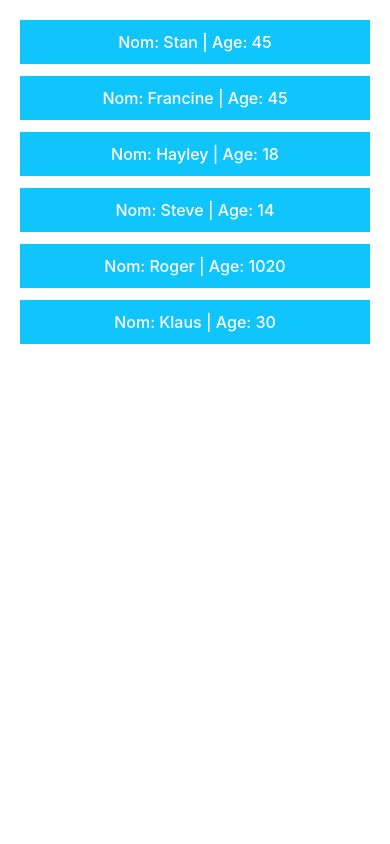
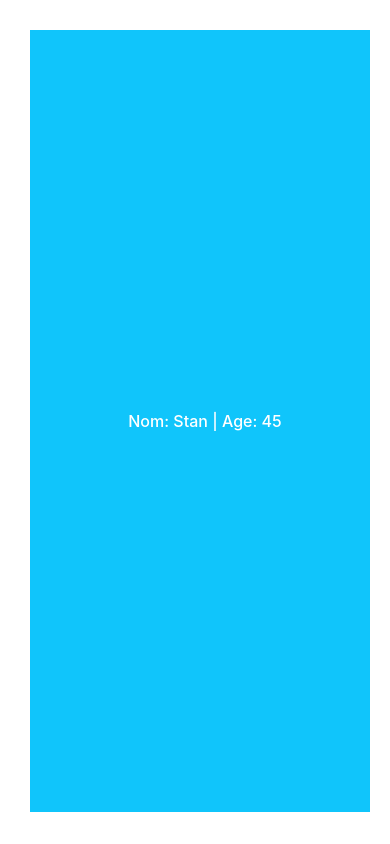
Before and after one commit to NdekoCode/react-native-discovery, a React Native app: screen / in a window 390 px wide. Built offline with nearby package versions, Linux system fonts and the light colour scheme.

Commit message:
feat: add horizontal to flatlist

```diff
--- a/App.js
+++ b/App.js
@@ -1,26 +1,5 @@
-import { Alert, FlatList, RefreshControl, View} from "react-native";
-import { appStyles } from "./styles/app";
-import { obj } from "./data/constants";
-import { UserItem } from "./components";
-import { useEffect, useState } from "react";
+import FamilyApp from "./components/FamilyApp";
+
 export default function App() {
-  const [isRefreshing,setIsRefreshing] = useState(false)
-  const [timer,setTimer] = useState(null)
-  const handleRefreshing = ()=>{
-    setIsRefreshing(true);
-    setTimer(setTimeout(() => {
-      setIsRefreshing(false)
-      Alert.alert("Finish refreshing","Your refreshing is finish",[{text:"Compris",onPress:()=>console.log("Compris")}],{cancelable:true})
-    }, 2000));
-  }
-  console.log("Timer")
-  useEffect(()=>{
-    setIsRefreshing(false);
-    return ()=>clearTimeout(timer);
-  },[])
-  return (
-    <View style={appStyles.container}>
-        <FlatList data={obj} refreshControl={<RefreshControl colors={['red','yellow']} onRefresh={handleRefreshing} refreshing={isRefreshing}/>} keyExtractor={(_,index)=>index} renderItem={({item})=>(<UserItem user={item}/>)}/>
-    </View>
-  );
+  return (<FamilyApp/>)
 }
--- /dev/null
+++ b/components/FamilyApp.js
@@ -0,0 +1,26 @@
+import { Alert, FlatList, RefreshControl, View} from "react-native";
+import { UserItem } from "./UserItem";
+import { useEffect, useState } from "react";
+import { appStyles } from "../styles/app";
+import { familyData } from "../data/constants";
+export default function FamilyApp() {
+  const [isRefreshing,setIsRefreshing] = useState(false)
+  const [timer,setTimer] = useState(null)
+  const handleRefreshing = ()=>{
+    setIsRefreshing(true);
+    setTimer(setTimeout(() => {
+      setIsRefreshing(false)
+      Alert.alert("Finish refreshing","Your refreshing is finish",[{text:"Compris",onPress:()=>console.log("Compris")}],{cancelable:true})
+    }, 2000));
+  }
+  console.log("Timer")
+  useEffect(()=>{
+    setIsRefreshing(false);
+    return ()=>clearTimeout(timer);
+  },[])
+  return (
+    <View style={appStyles.container}>
+        <FlatList data={familyData} refreshControl={<RefreshControl colors={['red','yellow']} onRefresh={handleRefreshing} refreshing={isRefreshing}/>} keyExtractor={(_,index)=>index} renderItem={({item})=>(<UserItem user={item}/>)} horizontal/>
+    </View>
+  );
+}
--- a/data/constants.js
+++ b/data/constants.js
@@ -1,4 +1,4 @@
-export const obj = [
+export const familyData = [
     {
       role: "Père",
       data: ["Stan", 45]
--- a/package.json
+++ b/package.json
@@ -15,7 +15,8 @@
     "react-native": "0.73.2"
   },
   "devDependencies": {
-    "@babel/core": "^7.20.0"
+    "@babel/core": "^7.20.0",
+    "@types/react": "^18.2.58"
   },
   "private": true
 }
--- a/styles/app.js
+++ b/styles/app.js
@@ -9,6 +9,8 @@ export const appStyles = StyleSheet.create({
 
   userItem:{
     paddingVertical:12,
+    margin:10,
+    width:350,
     marginBottom:12,
     backgroundColor:'#10c5fb',
     paddingHorizontal:10,
```
Also changed, not shown: 1 other file (tests, documents, lock files or other folders).
